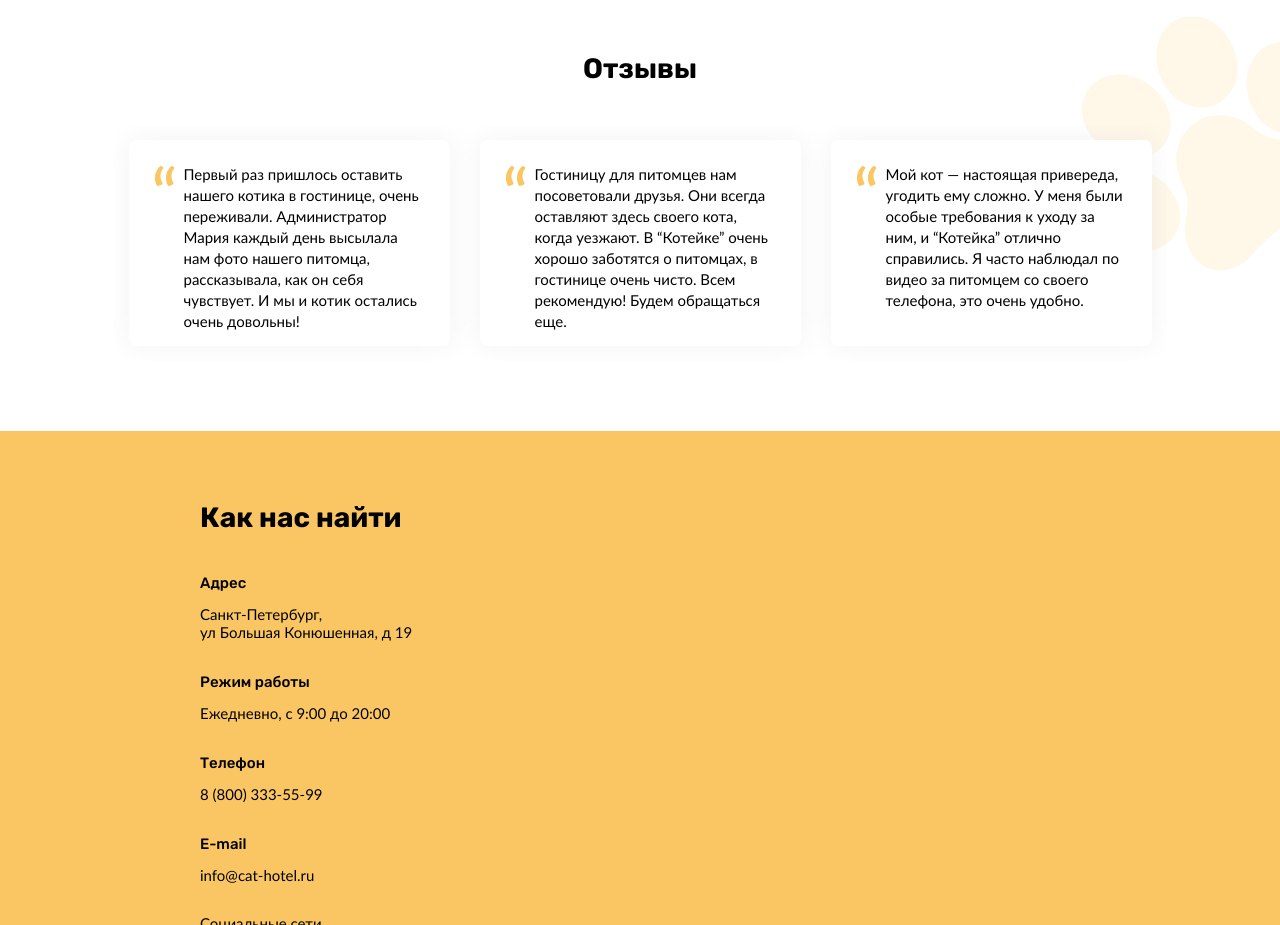
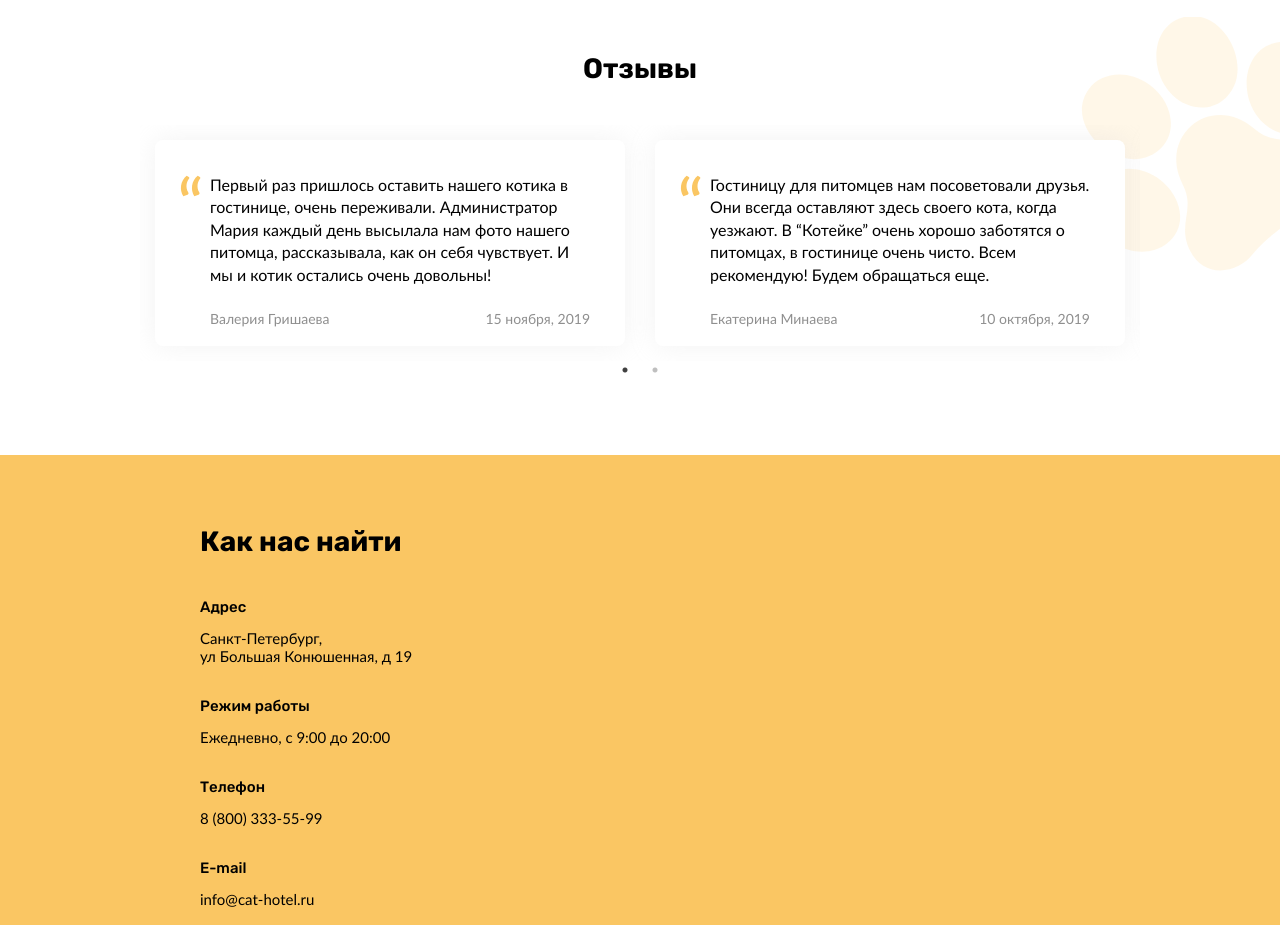
Before and after one commit to Siberfox/hotelcats, a website: page src/index.html in a window 1280 px wide. Shown: the part 2620-3545 px from the top of the page. Drawn offline with nearby package versions, Linux system fonts and the light colour scheme.

Commit message:
fix reviews block

```diff
--- a/src/index.html
+++ b/src/index.html
@@ -237,19 +237,34 @@
             <span class="reviews-title">Отзывы</span>
             <ul class="reviews-list slider">
               <li class="reviews-list__item">
-                Первый раз пришлось оставить нашего котика в гостинице, очень переживали.
-                Администратор Мария каждый день высылала нам фото нашего питомца, рассказывала, как
-                он себя чувствует. И мы и котик остались очень довольны!
+                <span class="reviews-list__text"
+                  >Первый раз пришлось оставить нашего котика в гостинице, очень переживали.
+                  Администратор Мария каждый день высылала нам фото нашего питомца, рассказывала,
+                  как он себя чувствует. И мы и котик остались очень довольны!</span
+                >
+                <div class="reviews-list__name">
+                  <span>Валерия Гришаева</span><span>15 ноября, 2019</span>
+                </div>
               </li>
               <li class="reviews-list__item">
-                Гостиницу для питомцев нам посоветовали друзья. Они всегда оставляют здесь своего
-                кота, когда уезжают. В “Котейке” очень хорошо заботятся о питомцах, в гостинице
-                очень чисто. Всем рекомендую! Будем обращаться еще.
+                <span class="reviews-list__text"
+                  >Гостиницу для питомцев нам посоветовали друзья. Они всегда оставляют здесь своего
+                  кота, когда уезжают. В “Котейке” очень хорошо заботятся о питомцах, в гостинице
+                  очень чисто. Всем рекомендую! Будем обращаться еще.</span
+                >
+                <div class="reviews-list__name">
+                  <span>Екатерина Минаева</span><span>10 октября, 2019</span>
+                </div>
               </li>
               <li class="reviews-list__item">
-                Мой кот — настоящая привереда, угодить ему сложно. У меня были особые требования к
-                уходу за ним, и “Котейка” отлично справились. Я часто наблюдал по видео за питомцем
-                со своего телефона, это очень удобно.
+                <span class="reviews-list__text"
+                  >Мой кот — настоящая привереда, угодить ему сложно. У меня были особые требования
+                  к уходу за ним, и “Котейка” отлично справились. Я часто наблюдал по видео за
+                  питомцем со своего телефона, это очень удобно.</span
+                >
+                <div class="reviews-list__name">
+                  <span>Павел Нечаев</span><span>2 августа, 2019</span>
+                </div>
               </li>
             </ul>
           </div>
@@ -413,12 +428,18 @@
         });
         $('.slider').slick({
           arrows: false,
-          dots: false,
+          dots: true,
           infinite: false,
           speed: 300,
-          slidesToShow: 3,
+          slidesToShow: 2,
           responsive: [
             {
+              breakpoint: 768,
+              settings: {
+                dots: true,
+                slidesToShow: 1,
+                slidesToScroll: 1
+              },
               breakpoint: 1200,
               settings: {
                 dots: true,
--- a/src/scss/blocks/_reviews.scss
+++ b/src/scss/blocks/_reviews.scss
@@ -18,13 +18,20 @@
   &-list {
     max-width: 350px;
     width: 90%;
+    &__name {
+      display: none;
+      @include lato-r;
+      font-size: 14px;
+      line-height: 17px;
+      color: $text-grey;
+    }
     &__item {
       background-image: url('../img/quot.svg');
       background-repeat: no-repeat;
       background-position: left 25px top 25px;
       background-size: 21px auto;
       display: block;
-      margin: auto;
+      margin: 15px;
       padding: 25px;
       padding-left: 55px;
       background-color: $white;
@@ -41,7 +48,21 @@
     background-position: right top -50px;
     background-size: 28% auto;
     &-list {
-      max-width: 450px;
+      min-width: 500px;
+      max-height: 235px;
+      &__text {
+        display: block;
+        margin-bottom: 25px;
+      }
+      &__item {
+        width: 442px;
+        min-height: 201px;
+        margin: 10px;
+      }
+      &__name {
+        display: flex;
+        justify-content: space-between;
+      }
     }
   }
 }
@@ -50,10 +71,16 @@
     background-position: right top -50px;
     background-size: 20% auto;
     &-list {
-      max-width: 1400px;
+      max-width: 1000px;
+      max-height: 230px;
       &__item {
+        background-position: left 25px top 35px;
+        min-width: 470px;
         height: 206px;
         margin: 15px;
+        font-size: 16px;
+        padding: 35px;
+        padding-left: 55px;
       }
     }
   }
```
Also changed, not shown: src/css/style.css, 1 other file.
